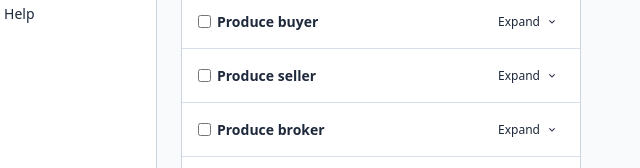
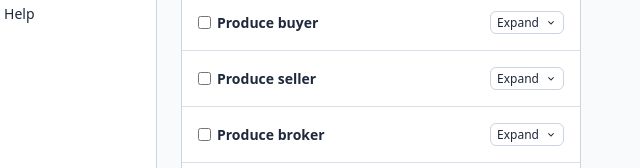
Before and after one commit to pratyushtewari/bbos-components, a website built with Vite: page index.html in a window 1280 px wide. Shown: the part 632-800 px from the top of the page, 43-683 px from the left. Built offline with nearby package versions, Linux system fonts and the light colour scheme.

Commit message:
Changed the expand button to secondary

```diff
--- a/index.html
+++ b/index.html
@@ -1041,9 +1041,11 @@
                             >
                             <a
                               href="/BBOS/KnowYourCommodity.aspx"
-                              class="bbsButton bbsButton-tertiary small"
-                            >
-                              <span class="text-label">See All</span>
+                              class="bbsButton bbsButton-secondary small"
+                            ><span class="msicon notranslate"
+                                >help</span
+                              >
+                              <span class="text-label">KYC</span>
                               <span class="msicon notranslate"
                                 >arrow_outward</span
                               >
@@ -1128,6 +1130,7 @@
                         </div>
                         <hr />
                         <!-- Attributes -->
+                        <div class="tw-flow-col tw-flex">
                           <div>
                             <p class="label">Attributes</p>
                             <p class="caption">
@@ -1135,6 +1138,19 @@
                               Terminal Market, and distance feature
                             </p>
                           </div>
+                          <div class="input-wrapper">
+                            <button
+                              class="bbsButton bbsButton-secondary small"
+                              onclick="toggleExpandCollapse(this, 'attributes_content')"
+                            >
+                              <span class="text-label">Expand</span>
+                              <span class="msicon notranslate"
+                                >expand_more</span
+                              >
+                            </button>
+                          </div>
+                        </div>
+                        <div id="attributes_content" class="tw-hidden">
                           <div class="input-wrapper">
                             <label class="normal" for="countryOfOrigin"
                               >Country Of Origin</label
@@ -1191,6 +1207,7 @@
                               <option value="3">Frozen</option>
                               <option value="4">Pickled</option>
                             </select>
+                          </div>
                         </div>
                       </fieldset>
                     </div>
@@ -1285,7 +1302,7 @@
                             </div>
                             <div class="input-wrapper">
                               <button
-                                class="bbsButton bbsButton-tertiary small"
+                                class="bbsButton bbsButton-secondary small"
                                 onclick="toggleExpandCollapse(this, 'classification_produce_buyer_checkboxes')"
                               >
                                 <span class="text-label">Expand</span>
@@ -1511,7 +1528,7 @@
                             </div>
                             <div class="input-wrapper">
                               <button
-                                class="bbsButton bbsButton-tertiary small"
+                                class="bbsButton bbsButton-secondary small"
                                 onclick="toggleExpandCollapse(this, 'classification_produce_seller_checkboxes')"
                               >
                                 <span class="text-label">Expand</span>
@@ -1587,7 +1604,7 @@
                             </div>
                             <div class="input-wrapper">
                               <button
-                                class="bbsButton bbsButton-tertiary small"
+                                class="bbsButton bbsButton-secondary small"
                                 onclick="toggleExpandCollapse(this, 'classification_produce_broker_checkboxes')"
                               >
                                 <span class="text-label">Expand</span>
@@ -1635,7 +1652,7 @@
                             </div>
                             <div class="input-wrapper">
                               <button
-                                class="bbsButton bbsButton-tertiary small"
+                                class="bbsButton bbsButton-secondary small"
                                 onclick="toggleExpandCollapse(this, 'classification_supply_chain_checkboxes')"
                               >
                                 <span class="text-label">Expand</span>
--- a/styles.css
+++ b/styles.css
@@ -142,6 +142,14 @@ a {
         @apply tw-bg-bg-primary
         hover:tw-bg-bg-component-hover
         active:tw-bg-bg-component-active;
+      }
+      &.small {
+        @apply tw-px-1.5
+        tw-py-0.5
+        tw-text-xs;
+        .msicon {
+          @apply tw-pt-[1px];
+        }
       }
     }
     &.bbsButton-tertiary {
```
Lines whose indentation alone changed are shown as unchanged.
